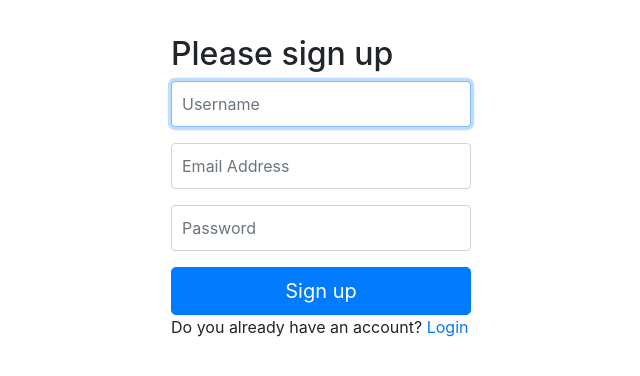
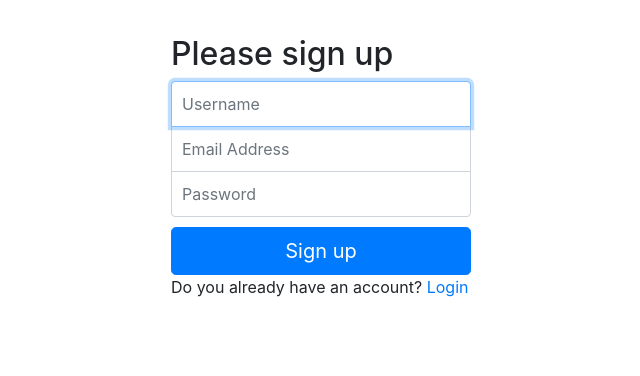
Before and after one commit to vedatakses/blooderhood-ui, an Angular app: page /signup in a window 1280 px wide. Shown: the top 376 px of the page, without its empty margins (319-959 px from the left). Built offline with nearby package versions, Linux system fonts and the light colour scheme.

Commit message:
Resolve bugs..

```diff
--- a/src/app/login/login.component.html
+++ b/src/app/login/login.component.html
@@ -1,21 +1,25 @@
-<form class="form-signin" #f="ngForm" (ngSubmit)="signIn(f.value)">
+<form class="form-signin" #f="ngForm" (ngSubmit)="signIn(f.value)" [formGroup]="form">
   <h2 class="form-signin-heading">Please sign in</h2>
   <div *ngIf="invalidLogin" class="alert alert-danger">Invalid username and/or password.</div>
   <label for="inputEmail" class="sr-only">Email address</label>
   <input
+    formControlName="email"
     type="email"
     id="inputEmail"
     name="email"
     ngModel class="form-control"
-    placeholder="Email address"
+    placeholder="Email address" required
     required autofocus>
+  <div *ngIf="email.touched && email.invalid" class="alert alert-danger">Email is invalid.</div>
   <label for="inputPassword" class="sr-only">Password</label>
   <input
+    formControlName="password"
     type="password"
     id="inputPassword"
-    name="password" ngModel
-    class="form-control"
+    name="password"
+    ngModel class="form-control"
     placeholder="Password" required>
+  <div *ngIf="password.touched && password.invalid" class="alert alert-danger">Password is invalid.</div>
   <button class="btn btn-lg btn-primary btn-block" type="submit">Sign in</button>
   <p>Don't you have an account? <a href="/signup">Sign up</a></p>
 </form>
--- a/src/app/login/login.component.ts
+++ b/src/app/login/login.component.ts
@@ -1,5 +1,6 @@
 import { Component } from '@angular/core';
 import { Router } from "@angular/router";
+import { FormGroup, FormControl, Validators } from '@angular/forms'
 
 @Component({
   selector: 'login',
@@ -7,7 +8,20 @@ import { Router } from "@angular/router";
   styleUrls: ['./login.component.css']
 })
 export class LoginComponent {
+  form = new FormGroup({
+    email: new FormControl('', Validators.email),
+    password: new FormControl('', Validators.required)
+  });
+
   invalidLogin: boolean;
 
   constructor() { }
+
+  get email() {
+    return this.form.get('email');
+  }
+
+  get password() {
+    return this.form.get('password');
+  }
 }
--- a/src/app/signup-form/signup-form.component.css
+++ b/src/app/signup-form/signup-form.component.css
@@ -29,9 +29,11 @@
     border-bottom-left-radius: 0;
   }
   .form-signup input[type="email"] {
-    margin-bottom: 10px;
+    margin-bottom: -1px;
     border-bottom-right-radius: 0;
     border-bottom-left-radius: 0;
+    border-top-right-radius: 0;
+    border-top-left-radius: 0;
   }
   .form-signup input[type="password"] {
     margin-bottom: 10px;
--- a/src/app/signup-form/signup-form.component.html
+++ b/src/app/signup-form/signup-form.component.html
@@ -1,34 +1,29 @@
-<form class="form-signup" [formGroup]="form" >
+<form class="form-signup" #f="ngForm" (ngSubmit)="signIn(f.value)" [formGroup]="form" >
     <h2 class="form-signup-heading">Please sign up</h2>
-    <div formGroupName="account">
-        <div class="form-group">
         <label for="username" class="sr-only">Username</label>
         <input
             formControlName="username"
+            type="username"
             id="username"
             placeholder="Username"
             class="form-control" required autofocus>
         <div *ngIf="username.touched && username.invalid" class="alert alert-danger">Username is invalid.</div>
-        </div>
-        <div class="form-group">
         <label for="email" class="sr-only">Email address</label>
         <input
             formControlName="email"
+            type="email"
             id="email"
             placeholder="Email Address"
             class="form-control">
         <div *ngIf="email.touched && email.invalid" class="alert alert-danger">Email is invalid.</div>
-        </div>
-        <div class="form-group">
         <label for="password" class="sr-only">Password</label>
         <input
             formControlName="password"
+            type="password"
             id="password"
             placeholder="Password"
             class="form-control">
             <div *ngIf="password.touched && password.invalid" class="alert alert-danger">Password is invalid.</div>
-        </div>
-    </div>
     <button class="btn btn-lg btn-primary btn-block" type="submit">Sign up</button>
     <p>Do you already have an account? <a href="/">Login</a></p>
 </form>
--- a/src/app/signup-form/signup-form.component.ts
+++ b/src/app/signup-form/signup-form.component.ts
@@ -8,22 +8,20 @@ import { FormGroup, FormControl, Validators } from '@angular/forms'
 })
 export class SignupFormComponent {
   form = new FormGroup({
-    account: new FormGroup({
-      username: new FormControl('', Validators.required),
-      email: new FormControl('', Validators.email),
-      password: new FormControl('', Validators.required)
-    })
+    username: new FormControl('', Validators.required),
+    email: new FormControl('', Validators.email),
+    password: new FormControl('', Validators.required)
   });
 
   get username() {
-    return this.form.get('account.username');
+    return this.form.get('username');
   }
 
   get email() {
-    return this.form.get('account.email');
+    return this.form.get('email');
   }
 
   get password() {
-    return this.form.get('account.password');
+    return this.form.get('password');
   }
 }
```
Lines whose indentation alone changed are shown as unchanged.
